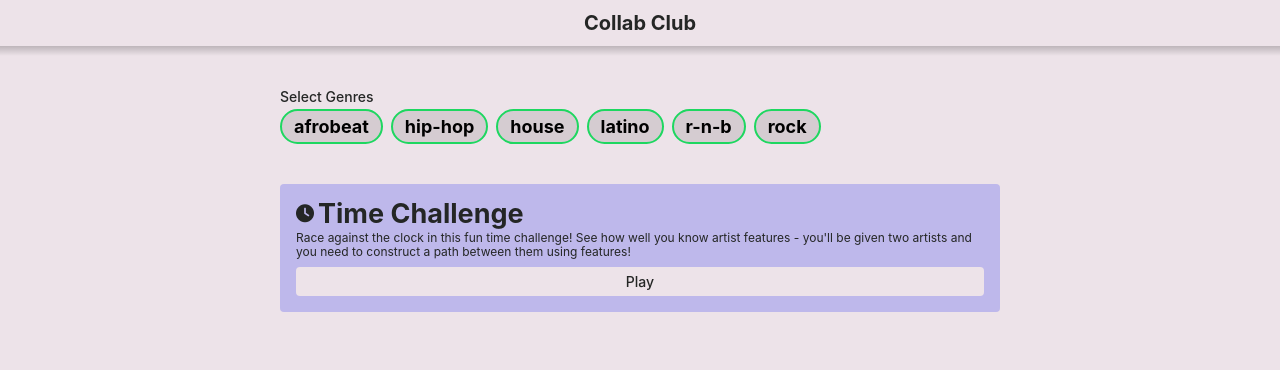
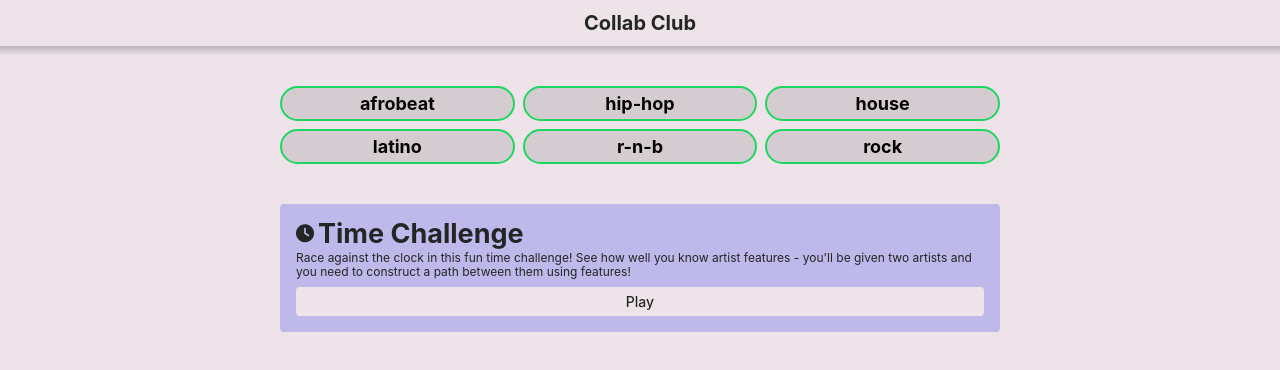
Before and after one commit to folabia1/collabclub, a React (Vite) app in the folder react-app/: page / in a window 1280 px wide. Shown: the top 370 px of the page. Built offline with nearby package versions, Linux system fonts and the light colour scheme.

Commit message:
synchronise styles for genre chips

```diff
--- a/react-app/src/components/Game.jsx
+++ b/react-app/src/components/Game.jsx
@@ -25,7 +25,7 @@ const StyledGame = styled.div`
     gap: 0.8rem;
     grid-template-columns: 1fr 1fr 1fr;
 
-    @media (max-width: 300px) {
+    @media (max-width: 380px) {
       grid-template-columns: 1fr 1fr;
     }
   }
--- a/react-app/src/components/Home.jsx
+++ b/react-app/src/components/Home.jsx
@@ -35,14 +35,13 @@ const StyledHome = styled.div`
   }
 
   .genre-chips {
-    display: flex;
+    display: grid;
     gap: 0.8rem;
-    flex-wrap: wrap;
-    @media (min-width: 720px) {
-      flex-wrap: nowrap;
+    grid-template-columns: 1fr 1fr 1fr;
+
+    @media (max-width: 380px) {
+      grid-template-columns: 1fr 1fr;
     }
-
-    overflow-y: auto;
   }
 
   .game-modes {
@@ -125,7 +124,6 @@ export default function Home({ availableGenres }) {
   return (
     <StyledHome>
       <div className="genre-chips-container">
-        <p>Select Genres</p>
         <div className="genre-chips">
           {availableGenres.map((genre) => (
             <GenreChip key={genre} text={genre} active={selectedGenres.includes(genre)} onClick={toggleGenreSelected} disabled={false} />
```
